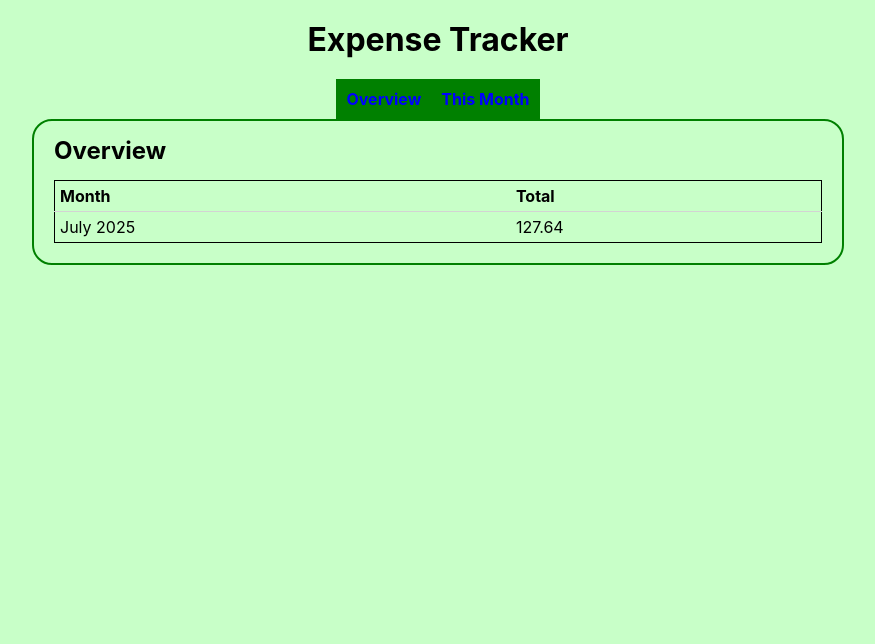
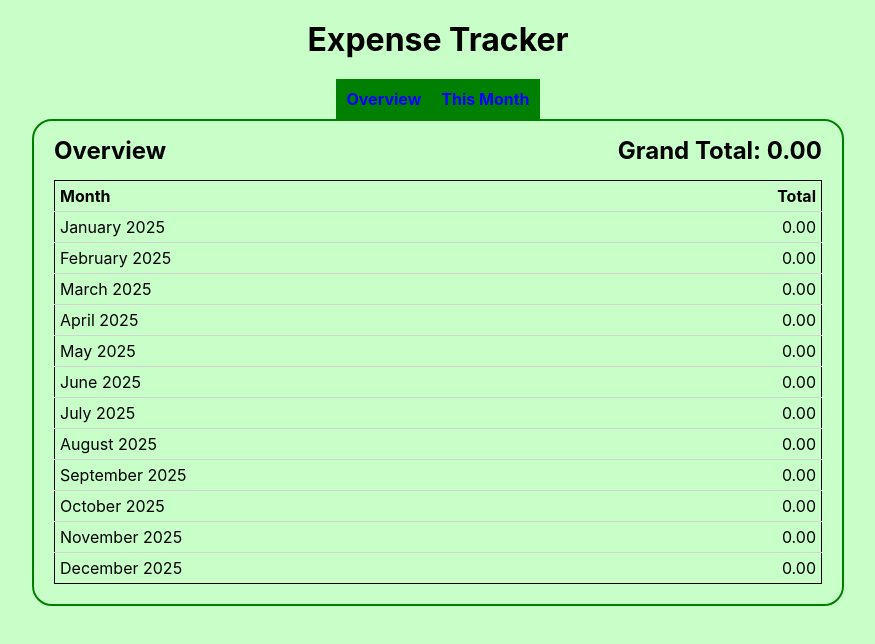
Before and after one commit to cchomyc/expense_tracker, a React (Create React App) app: page / in a window 1280 px wide. Shown: the top 644 px of the page, without its empty margins (202-1077 px from the left). Built offline with nearby package versions, Linux system fonts and the light colour scheme.

Commit message:
Overview display is now dynamic. Added grand total to Overview. MonthView now displays the current month.

```diff
--- a/src/App.css
+++ b/src/App.css
@@ -37,7 +37,7 @@ h2 {
   top: 0;
 }
 
-.MonthViewTotal {
+.PositionRight {
   position: absolute;
   right: 0;
 }
--- a/src/App.js
+++ b/src/App.js
@@ -12,9 +12,13 @@ function App() {
     expenseYear.push(new Month(i));
   }
 
-  // Data-handling functions.
+  // Data-handling functions:
+
+  // Returns an array containing a [monthStr, total] pair for each Month.
+  const getTotals = () => expenseYear.map(month => [month.getMonthStr(), month.total]);
+
+  // Returns a copy of the Month corresponding to monthNum.
   const getMonth = monthNum => {
-    // Return a copy of the requested Month.
     const monthOrig = expenseYear[monthNum];
     let monthCopy = new Month(monthNum);
     monthOrig.expenses.forEach(expense => {
@@ -22,7 +26,11 @@ function App() {
     });
     return monthCopy;
   };
+
+  // Creates a new Expense with the requested details and adds it to the Month corresponding to monthNum.
   const addExpenseToMonth = (monthNum, dayOfMonth, merchant, amount) => expenseYear[monthNum].addExpense(new Expense(dayOfMonth, merchant, amount));
+
+  // End of data-handling functions.
 
   return (
     <div className="App">
@@ -33,8 +41,8 @@ function App() {
       </nav>
       <div className="View">
         <Routes>
-          <Route path="/" element={<Overview />} />
-          <Route path="/month" element={<MonthView monthNum={6} getMonth={getMonth} addExpenseToMonth={addExpenseToMonth} />} />
+          <Route path="/" element={<Overview getTotals={getTotals} />} />
+          <Route path="/month" element={<MonthView monthNum={(new Date()).getMonth()} getMonth={getMonth} addExpenseToMonth={addExpenseToMonth} />} />
         </Routes>
       </div>
     </div>
--- a/src/MonthView.js
+++ b/src/MonthView.js
@@ -17,7 +17,7 @@ function MonthView({ monthNum, getMonth, addExpenseToMonth }) {
 
   return (
     <div>
-      <h2><span>{month.getMonthStr()} 2025</span><span className="MonthViewTotal">Total: {month.total.toFixed(2)}</span></h2>
+      <h2><span>{month.getMonthStr()} 2025</span><span className="PositionRight">Total: {month.total.toFixed(2)}</span></h2>
       <table>
         <thead><tr><th>Date</th><th>Merchant</th><th className="AlignRight">Amount</th><th className="AlignRight">Options</th></tr></thead>
         <tbody>
--- a/src/Overview.js
+++ b/src/Overview.js
@@ -1,10 +1,16 @@
-function Overview() {
+function Overview({ getTotals }) {
+  const totals = getTotals();
+
   return (
     <div>
-      <h2>Overview</h2>
+      <h2><span>Overview</span><span className="PositionRight">Grand Total: {totals.reduce((sum, [, monthTotal]) => sum + monthTotal, 0).toFixed(2)}</span></h2>
       <table>
-        <tr><th>Month</th><th>Total</th></tr>
-        <tr><td>July 2025</td><td>127.64</td></tr>
+        <thead><tr><th>Month</th><th className="AlignRight">Total</th></tr></thead>
+        <tbody>
+          {totals.map(([monthStr, monthTotal], index) => (
+            <tr key={index}><td>{monthStr} 2025</td><td className="AlignRight">{monthTotal.toFixed(2)}</td></tr>
+          ))}
+        </tbody>
       </table>
     </div>
   );
```
